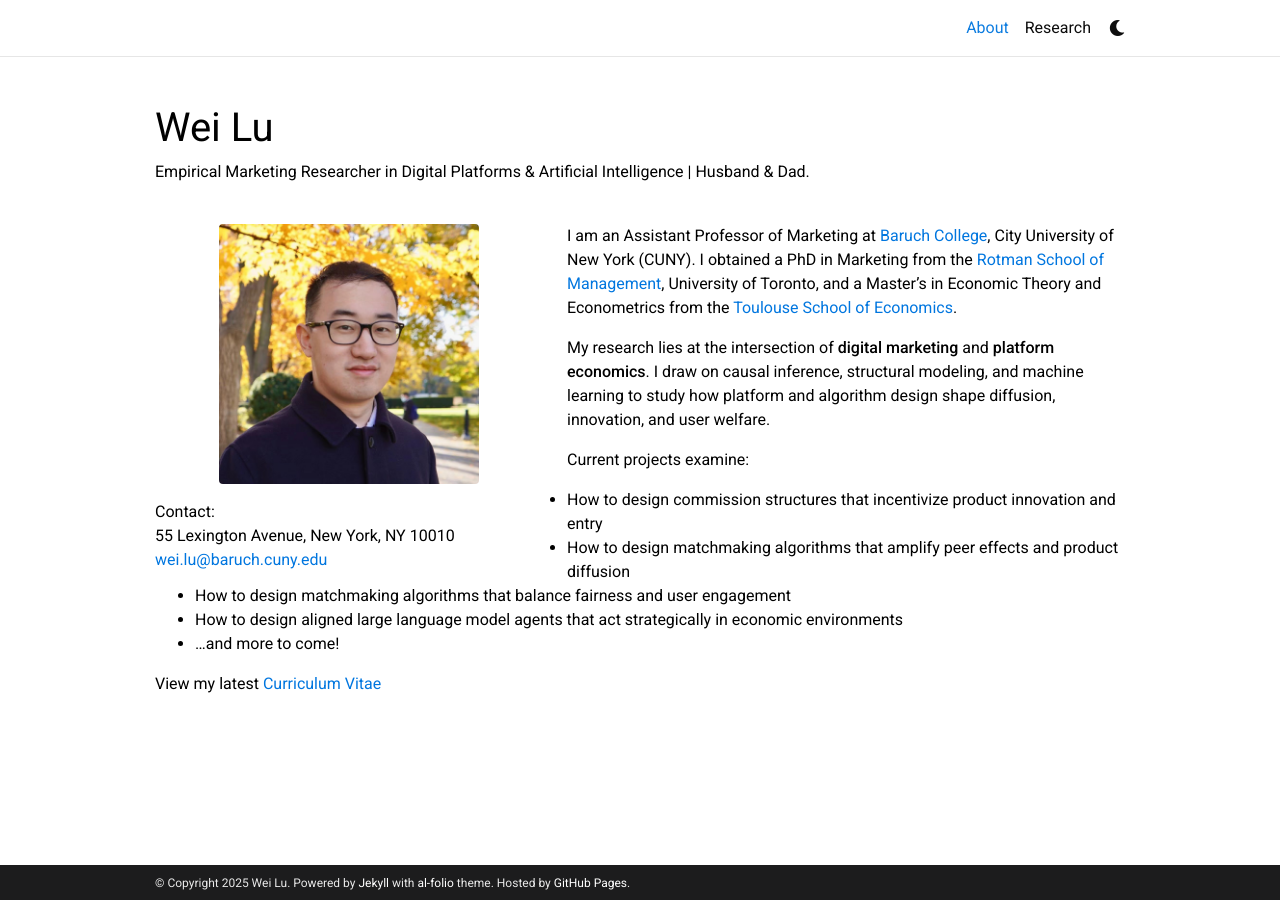
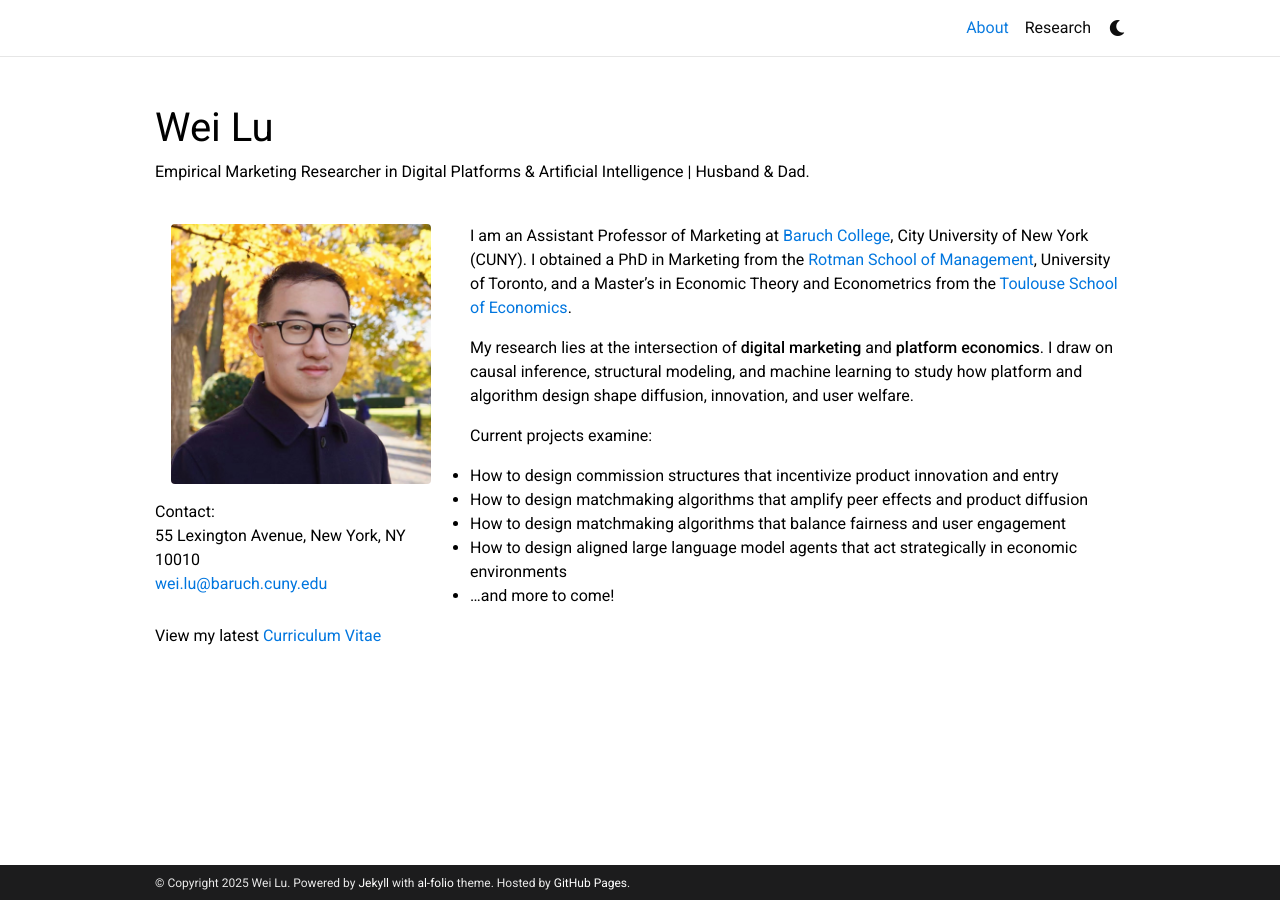
Before and after one commit to weilu-mkt/weilu-mkt.github.io, a Jekyll site: the page built from _pages/about.md, in a window 1280 px wide. Built offline with Jekyll 4.4.1, drawn with Linux system fonts in a browser that asks for light colours; full-size pictures stand in for the smaller copies a plugin makes; comment, search, counter and statistics services are not loaded; a style sheet for code colours, icons or effects is not loaded.

Commit message:
Update _base.scss

```diff
--- a/_sass/_base.scss
+++ b/_sass/_base.scss
@@ -111,7 +111,7 @@ blockquote {
 @media (min-width: 576px) {
   .profile {
     margin-right: 1.5rem;
-    width: 40%;
+    width: 30%;
     .address {
       p { display: block; }
     }
```
